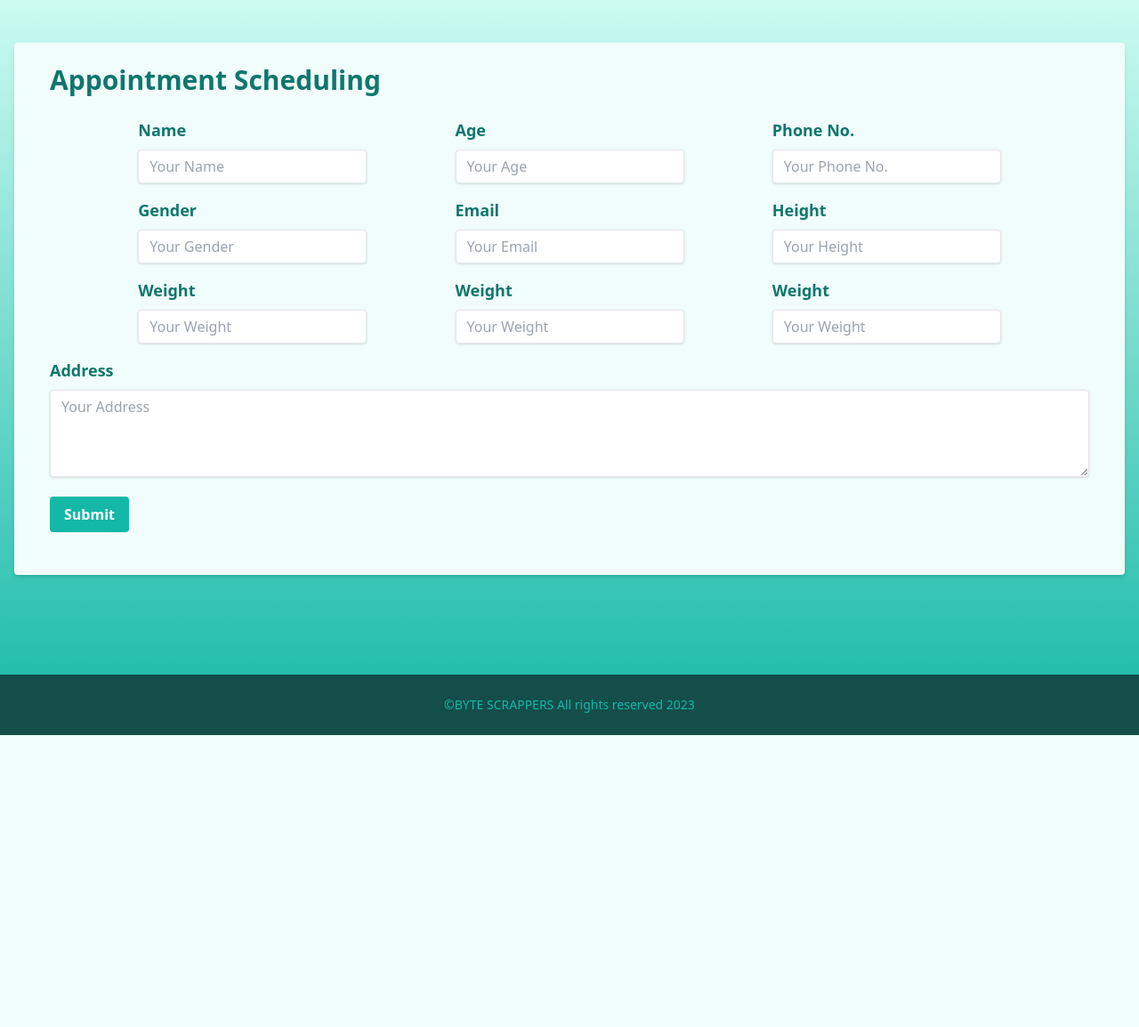
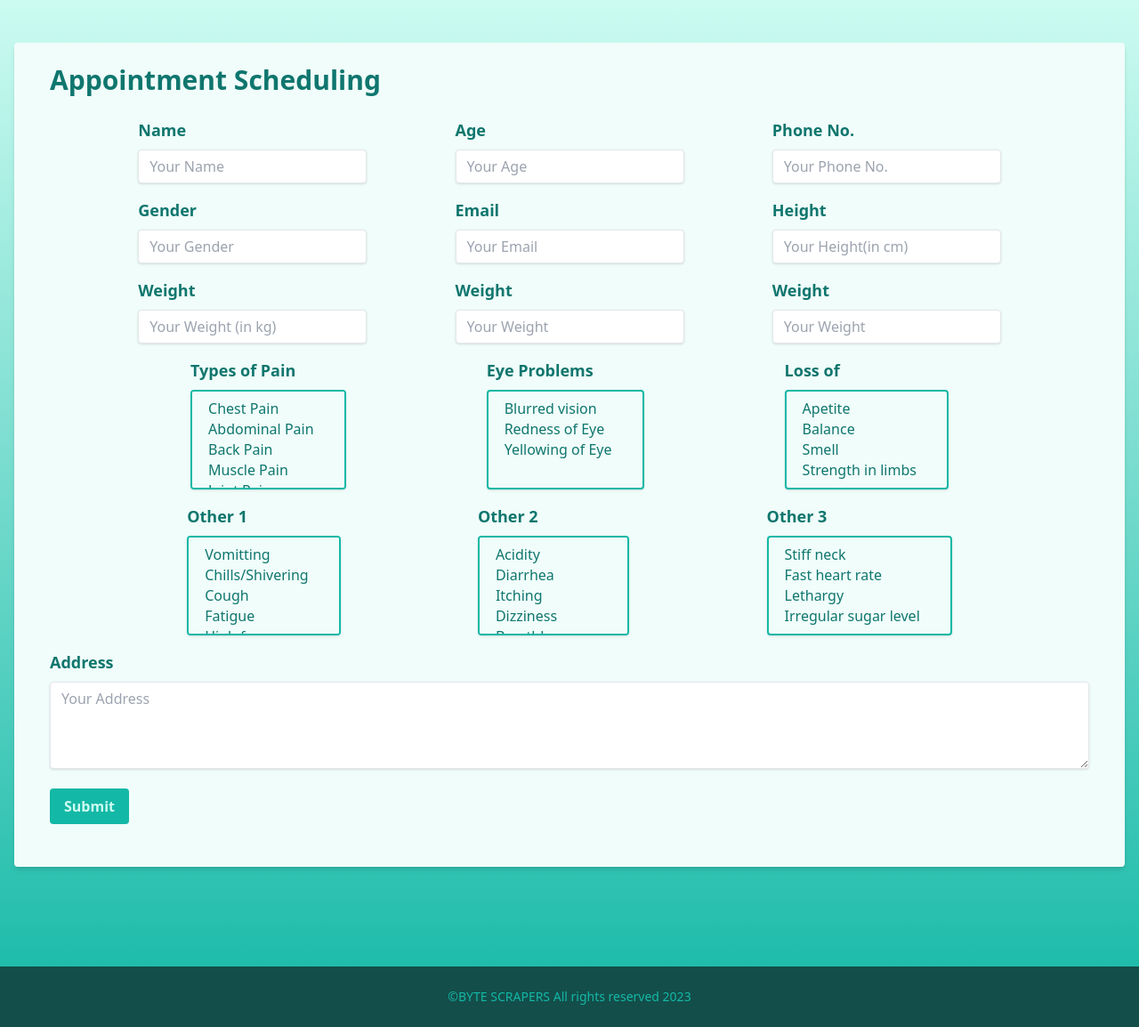
Before and after one commit to rajarshigit14/AI-Doctor-Appointment, a Python web app: template templates/Appointment.html in a window 1280 px wide. Shown: the whole page at 89% size. Before the commit the page ends 826 px from the top, so only its background shows below. Run offline with Jinja, Linux system fonts and the light colour scheme; the template is opened without the code that fills it, so the values that code supplies are empty; style sheets or scripts are compiled from the project's sources.

Commit message:
Added dropdowns for selection of symptoms

```diff
--- a/templates/Appointment.html
+++ b/templates/Appointment.html
@@ -50,7 +50,7 @@
                         <label class="block text-teal-700 text-lg font-bold mb-2" for="email">
                             Height
                         </label>
-                        <input class="shadow appearance-none border rounded w-full py-2 px-3 text-teal-700 leading-tight focus:outline-none focus:shadow-outline" id="email" type="email" placeholder="Your Height">
+                        <input class="shadow appearance-none border rounded w-full py-2 px-3 text-teal-700 leading-tight focus:outline-none focus:shadow-outline" id="email" type="email" placeholder="Your Height(in cm)">
                     </div>
                 </div>
                 <div class="flex justify-evenly">
@@ -58,7 +58,7 @@
                         <label class="block text-teal-700 text-lg font-bold mb-2" for="email">
                             Weight
                         </label>
-                        <input class="shadow appearance-none border rounded w-full py-2 px-3 text-teal-700 leading-tight focus:outline-none focus:shadow-outline" id="email" type="email" placeholder="Your Weight">
+                        <input class="shadow appearance-none border rounded w-full py-2 px-3 text-teal-700 leading-tight focus:outline-none focus:shadow-outline" id="email" type="email" placeholder="Your Weight (in kg)">
                     </div>
                     <div class="mb-4">
                         <label class="block text-teal-700 text-lg font-bold mb-2" for="email">
@@ -66,11 +66,88 @@
                         </label>
                         <input class="shadow appearance-none border rounded w-full py-2 px-3 text-teal-700 leading-tight focus:outline-none focus:shadow-outline" id="email" type="email" placeholder="Your Weight">
                     </div>
+
                     <div class="mb-4">
                         <label class="block text-teal-700 text-lg font-bold mb-2" for="email">
                             Weight
                         </label>
                         <input class="shadow appearance-none border rounded w-full py-2 px-3 text-teal-700 leading-tight focus:outline-none focus:shadow-outline" id="email" type="email" placeholder="Your Weight">
+                    </div>
+                </div>
+                <div class="flex justify-evenly font-semibold  text-teal-700 ">
+                    <div class="mb-4 ">
+                        <label class="block text-teal-700 text-lg font-bold mb-2" for="email">
+                            Types of Pain
+                        </label>
+                        <select name="fruits" multiple="multiple" class="block appearance-none hover:scale-105  w-full bg-teal-50 border-2 border-teal-500 px-4 py-2 pr-8 rounded shadow leading-tight focus:outline-none focus:shadow-outline">
+                            <option value=" chest_pain">Chest Pain</option>
+                            <option value=" abdominal_pain">Abdominal Pain</option>
+                            <option value=" back_pain">Back Pain</option>
+                            <option value=" muscle_pain">Muscle Pain</option>
+                            <option value=" joint_pain">Joint Pain</option>
+                            <option value=" belly_pain">Belly Pain</option>
+                            <option value=" headache">Headache</option>
+                        </select>
+                    </div>
+                    <div class="mb-4">
+                        <label class="block text-teal-700 text-lg font-bold mb-2" for="email">
+                            Eye Problems
+                        </label>
+                        <select name="fruits" multiple="multiple" class="block appearance-none hover:scale-105 w-full bg-teal-50 border-2 border-teal-500 px-4 py-2 pr-8 rounded shadow leading-tight focus:outline-none focus:shadow-outline">
+                            <option value="Blurred & distorted vision">Blurred vision</option>
+                            <option value="Redness of Eye">Redness of Eye</option>
+                            <option value="Yellowing of Eye">Yellowing of Eye</option>
+                        </select>
+                    </div>
+                    <div class="mb-4">
+                        <label class="block text-teal-700 text-lg font-bold mb-2" for="email">
+                            Loss of
+                        </label>
+                        <select name="fruits" multiple="multiple" class="block appearance-none hover:scale-105 w-full bg-teal-50 border-2 border-teal-500 px-4 py-2 pr-8 rounded shadow leading-tight focus:outline-none focus:shadow-outline">
+                            <option value="Apetite">Apetite</option>
+                            <option value="Balance">Balance</option>
+                            <option value="Smell">Smell</option>
+                            <option value="Strength">Strength in limbs</option>
+                        </select>
+                    </div>
+                </div>
+                <div class="flex justify-evenly font-semibold  text-teal-700 ">
+                    <div class="mb-4">
+                        <label class="block text-teal-700 text-lg font-bold mb-2" for="email">
+                            Other 1
+                        </label>
+                        <select name="fruits" multiple="multiple" class="block appearance-none hover:scale-105 w-full bg-teal-50 border-2 border-teal-500 px-4 py-2 pr-8 rounded shadow leading-tight focus:outline-none focus:shadow-outline">
+                            <option value="Vomitting">Vomitting</option>
+                            <option value="Chills/Shivering">Chills/Shivering</option>
+                            <option value="Cough">Cough</option>
+                            <option value="Fatigue">Fatigue</option>
+                            <option value="High fever">High fever</option>
+                            <option value="Nausea">Nausea</option>
+                        </select>
+                    </div>
+                    <div class="mb-4">
+                        <label class="block text-teal-700 text-lg font-bold mb-2" for="email">
+                            Other 2
+                        </label>
+                        <select name="fruits" multiple="multiple" class="block appearance-none hover:scale-105 w-full bg-teal-50 border-2 border-teal-500 px-4 py-2 pr-8 rounded shadow leading-tight focus:outline-none focus:shadow-outline">
+                            <option value="Acidity">Acidity</option>
+                            <option value="Diarrhea">Diarrhea</option>
+                            <option value="Itching">Itching</option>
+                            <option value="Dizziness">Dizziness</option>
+                            <option value="Breathlessness">Breathlessness</option>
+                            <option value="Painful walking">Painful walking</option>
+                        </select>
+                    </div>
+                    <div class="mb-4">
+                        <label class="block text-teal-700 text-lg font-bold mb-2" for="email">
+                            Other 3
+                        </label>
+                        <select name="fruits" multiple="multiple" class="block appearance-none hover:scale-105 w-full bg-teal-50 border-2 border-teal-500  px-4 py-2 pr-8 rounded shadow leading-tight focus:outline-none focus:shadow-outline">
+                            <option value="Stiff neck">Stiff neck</option>
+                            <option value="Fast heart rate">Fast heart rate</option>
+                            <option value="Lethargy">Lethargy</option>
+                            <option value="Irregular sugar level">Irregular sugar level</option>
+                        </select>
                     </div>
                 </div>
                 <div class="mb-4">
@@ -80,7 +157,7 @@
                     <textarea class="shadow appearance-none border rounded w-full py-2 px-3 text-teal-700 leading-tight focus:outline-none focus:shadow-outline" id="message" rows="4" placeholder="Your Address"></textarea>
                 </div>
                 <div class="mb-4">
-                    <button id="ApptConfirm" type="button" class="bg-teal-500 hover:bg-teal-700  text-white font-bold font-BalooBhai2  py-2 px-4 rounded focus:outline-none focus:shadow-outline">
+                    <button id="ApptConfirm" type="button" class="bg-teal-500 hover:bg-teal-700  text-teal-100 font-bold font-BalooBhai2  py-2 px-4 rounded focus:outline-none focus:shadow-outline">
                         Submit
                     </button>
                 </div>
@@ -88,8 +165,8 @@
         </div>
     </div>
     <!--Footer-->
-    <div  class="flex flex-col text-teal-500 bg-teal-900 text-sm py-6 mx-auto mt-20 h-max items-center justify-center font-sans" id="footer">
-        ©BYTE SCRAPPERS All rights reserved 2023
+    <div  class="flex flex-col text-teal-500 bg-teal-900 p-16 text-sm py-6 mx-auto mt-20 h-max items-center justify-center font-sans" id="footer">
+        ©BYTE SCRAPERS All rights reserved 2023
     </div>
 </body>
 
```
